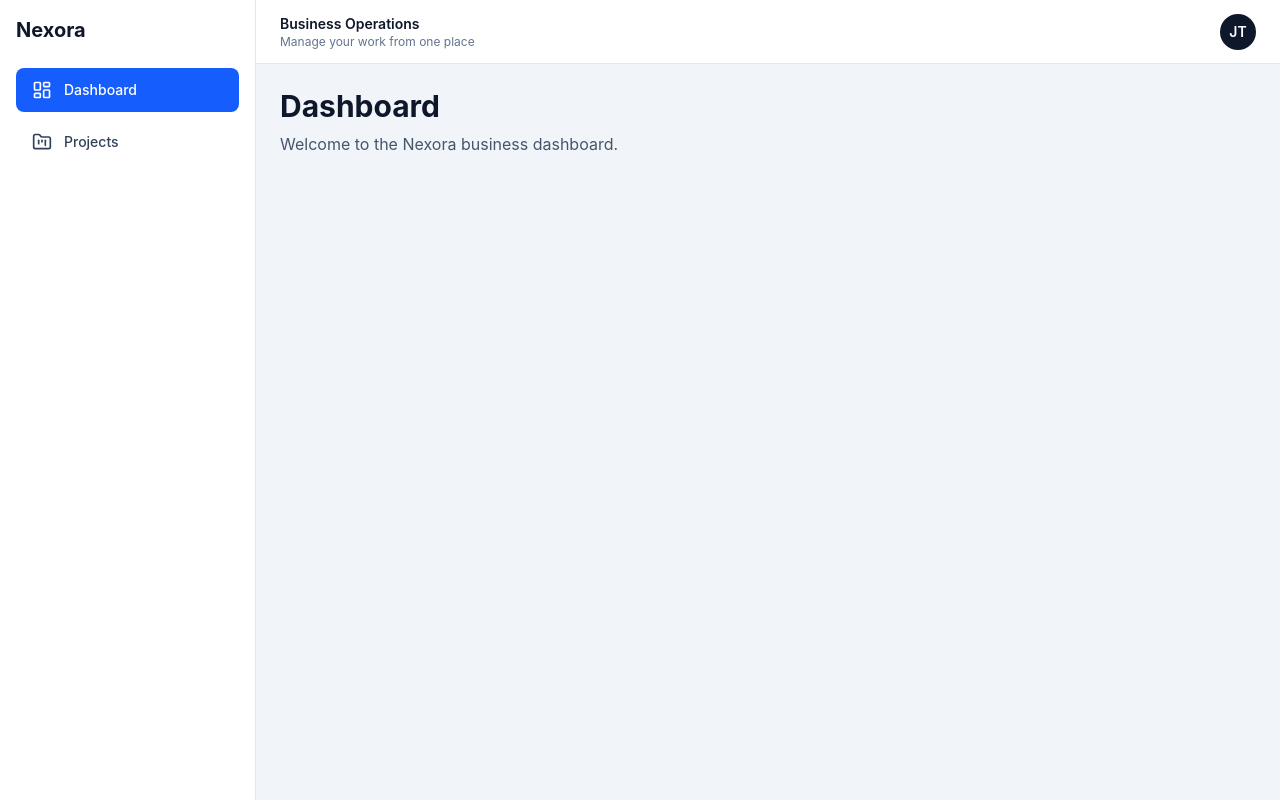
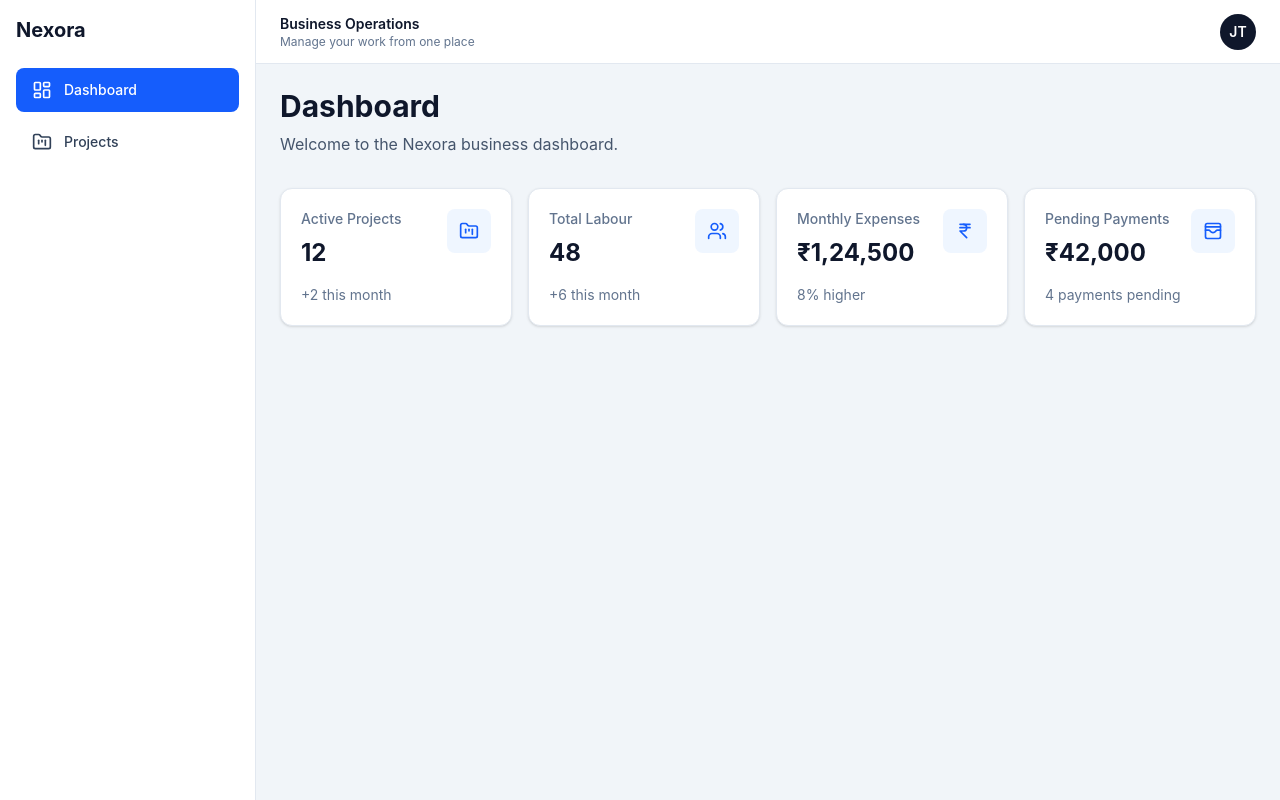
Before and after one commit to Jayeeeesh/nexora-business-os, a React app in the folder frontend/: page /dashboard in a window 1280 px wide. Built offline with nearby package versions, Linux system fonts and the light colour scheme; the HTML template or start-up script is replaced by a standard one.

Commit message:
feat: add dashboard overview cards

```diff
--- /dev/null
+++ b/frontend/src/components/dashboard/StatCard.jsx
@@ -0,0 +1,20 @@
+function StatCard({ label, value, trend, icon: Icon }) {
+  return (
+    <article className="rounded-xl border border-slate-200 bg-white p-5 shadow-sm">
+      <div className="flex items-start justify-between">
+        <div>
+          <p className="text-sm font-medium text-slate-500">{label}</p>
+          <p className="mt-2 text-2xl font-bold text-slate-900">{value}</p>
+        </div>
+
+        <div className="rounded-lg bg-blue-50 p-3 text-blue-600">
+          <Icon size={20} aria-hidden="true" />
+        </div>
+      </div>
+
+      <p className="mt-4 text-sm text-slate-500">{trend}</p>
+    </article>
+  );
+}
+
+export default StatCard;
--- a/frontend/src/pages/DashboardPage.jsx
+++ b/frontend/src/pages/DashboardPage.jsx
@@ -1,3 +1,34 @@
+import { FolderKanban, IndianRupee, Users, WalletCards } from "lucide-react";
+
+import StatCard from "../components/dashboard/StatCard";
+
+const dashboardStats = [
+  {
+    label: "Active Projects",
+    value: "12",
+    trend: "+2 this month",
+    icon: FolderKanban,
+  },
+  {
+    label: "Total Labour",
+    value: "48",
+    trend: "+6 this month",
+    icon: Users,
+  },
+  {
+    label: "Monthly Expenses",
+    value: "₹1,24,500",
+    trend: "8% higher",
+    icon: IndianRupee,
+  },
+  {
+    label: "Pending Payments",
+    value: "₹42,000",
+    trend: "4 payments pending",
+    icon: WalletCards,
+  },
+];
+
 function DashboardPage() {
   return (
     <section>
@@ -6,6 +37,18 @@ function DashboardPage() {
       <p className="mt-2 text-slate-600">
         Welcome to the Nexora business dashboard.
       </p>
+
+      <div className="mt-8 grid gap-4 sm:grid-cols-2 xl:grid-cols-4">
+        {dashboardStats.map(({ label, value, trend, icon }) => (
+          <StatCard
+            key={label}
+            label={label}
+            value={value}
+            trend={trend}
+            icon={icon}
+          />
+        ))}
+      </div>
     </section>
   );
 }
```
